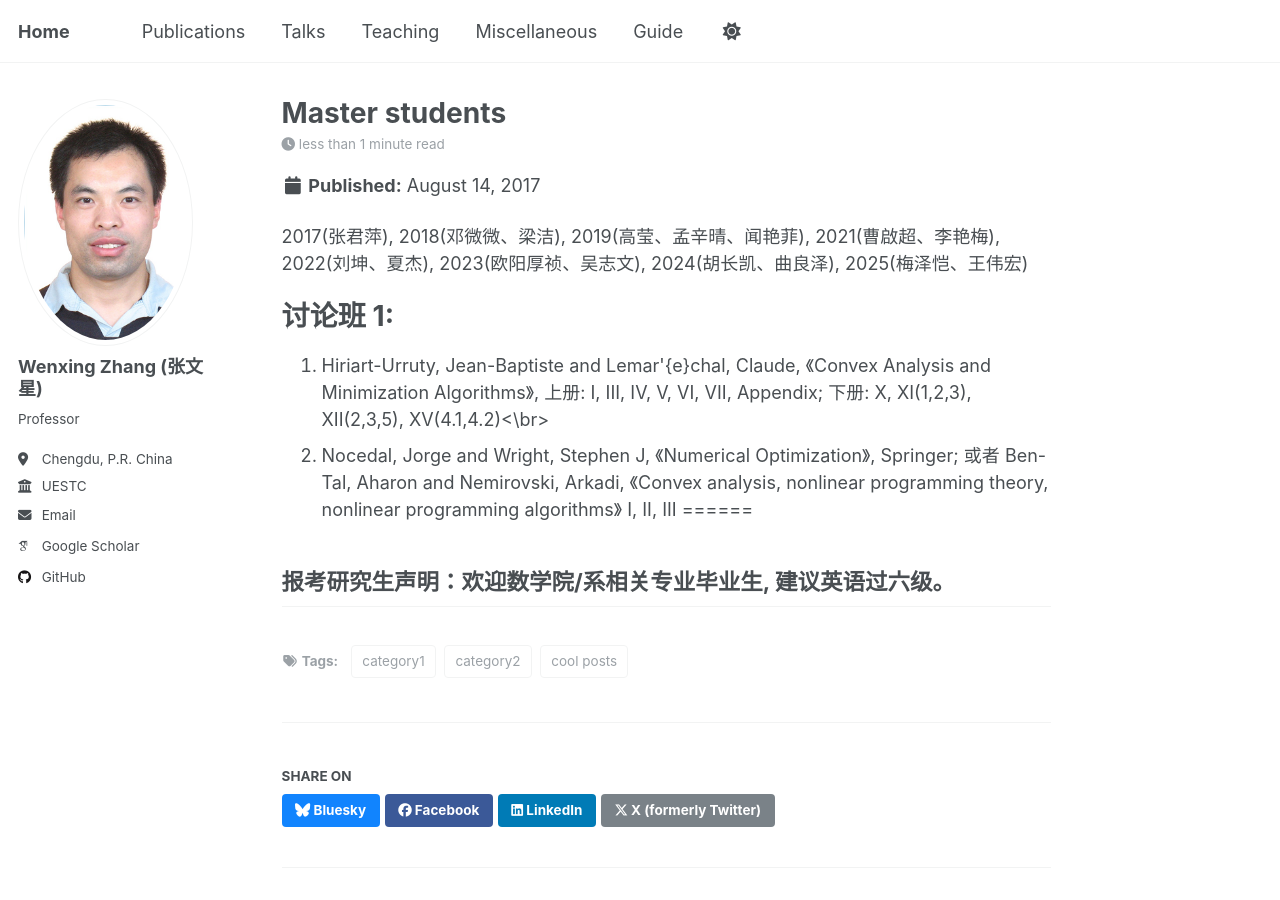
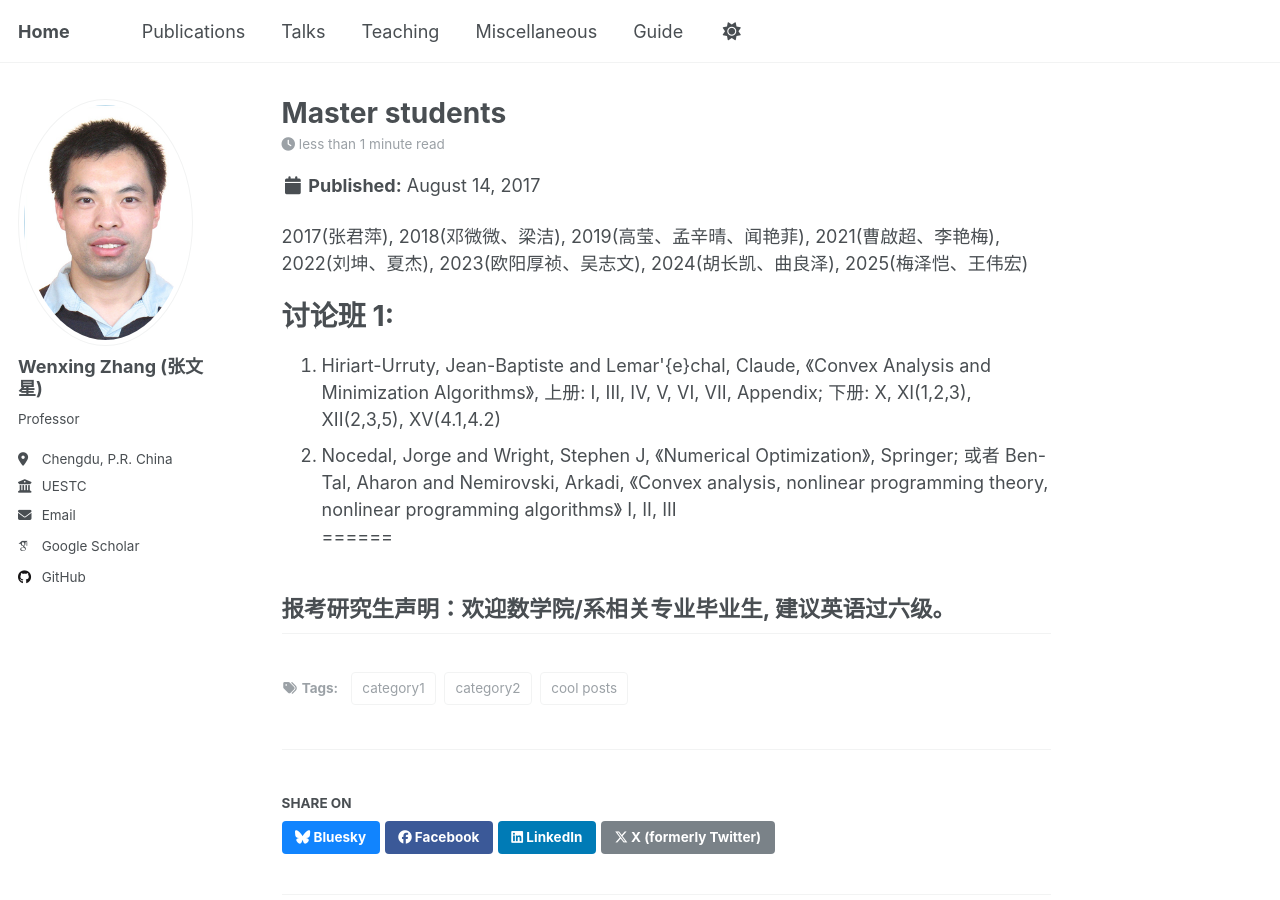
Before and after one commit to WenxingZhang/WenxingZhang.github.io, a Jekyll site: the page built from _posts/2017-08-14-blog-post-1.md, in a window 1280 px wide and 900 px high. Built offline with Jekyll 4.4.1, drawn with Linux system fonts in a browser that asks for light colours; some web fonts are replaced; a script that is not in the unit is left out.

```diff
--- a/_posts/2017-08-14-blog-post-1.md
+++ b/_posts/2017-08-14-blog-post-1.md
@@ -12,9 +12,9 @@ tags:
 
 讨论班 1:
 ======
-1. Hiriart-Urruty, Jean-Baptiste and Lemar\'{e}chal, Claude, 《Convex Analysis and Minimization Algorithms》, 上册: I, III, IV, V, VI, VII, Appendix;  下册: X,   XI(1,2,3),  XII(2,3,5),  XV(4.1,4.2)<\br>
+1. Hiriart-Urruty, Jean-Baptiste and Lemar\'{e}chal, Claude, 《Convex Analysis and Minimization Algorithms》, 上册: I, III, IV, V, VI, VII, Appendix;  下册: X,   XI(1,2,3),  XII(2,3,5),  XV(4.1,4.2)<br>
 2. Nocedal, Jorge and Wright, Stephen J, 《Numerical Optimization》, Springer;
-或者 Ben-Tal, Aharon and Nemirovski, Arkadi, 《Convex analysis, nonlinear programming theory, nonlinear programming algorithms》 I, II, III
+或者 Ben-Tal, Aharon and Nemirovski, Arkadi, 《Convex analysis, nonlinear programming theory, nonlinear programming algorithms》 I, II, III<br>
 ======
 
 报考研究生声明：欢迎数学院/系相关专业毕业生, 建议英语过六级。
```
